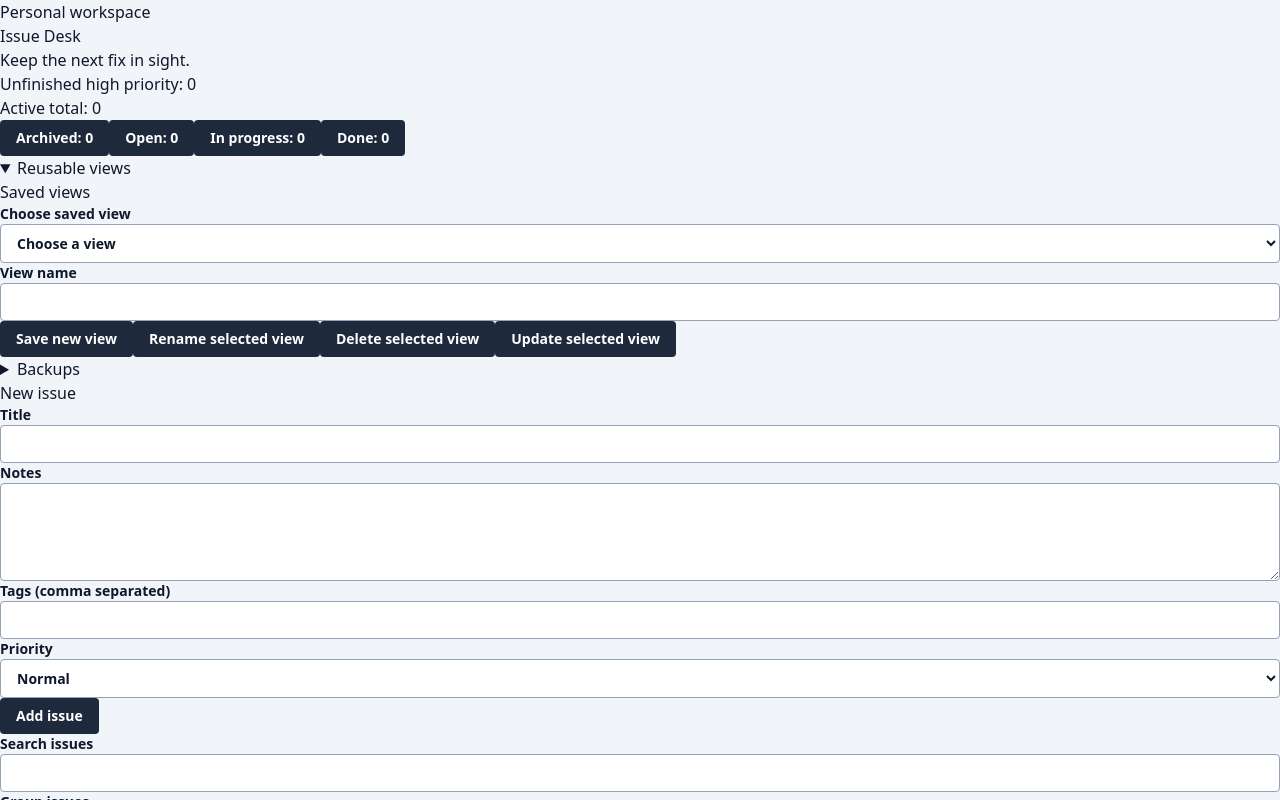
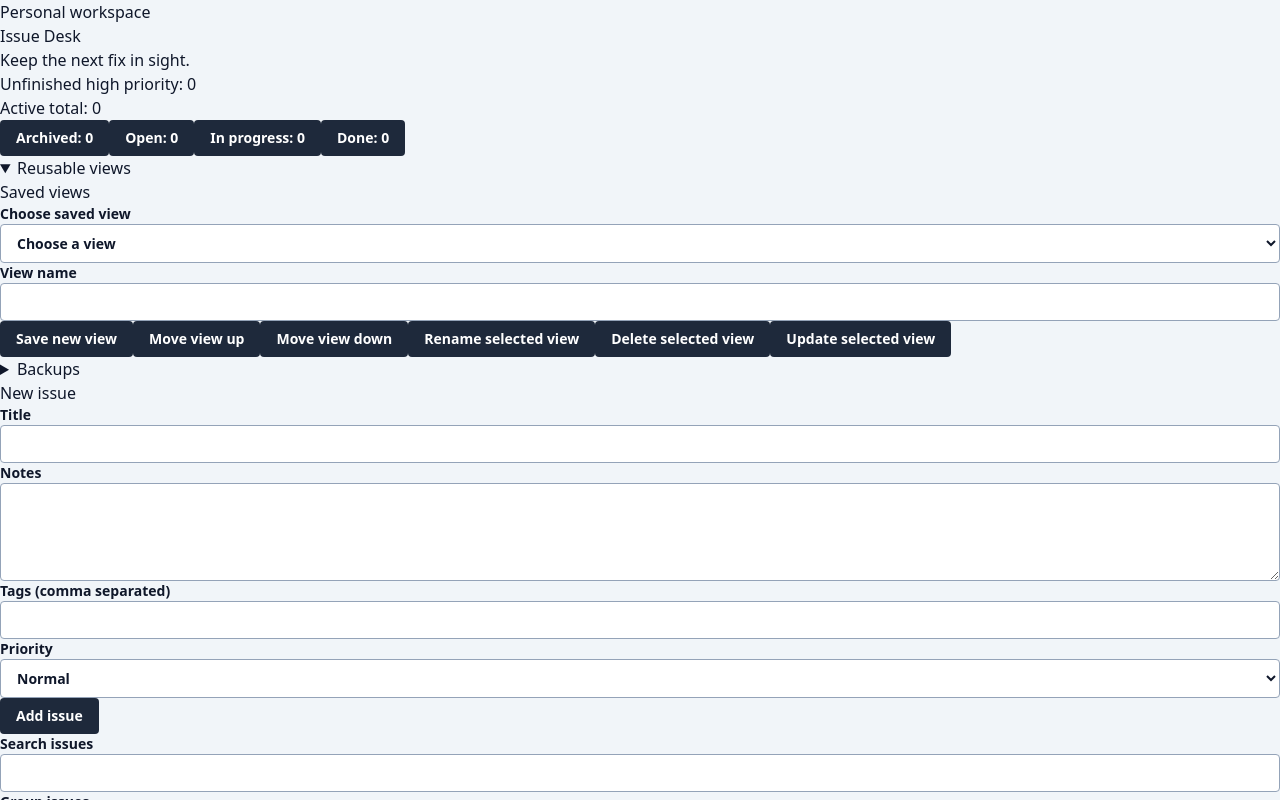
Before and after one commit to kirkduchesne/cairn, a React (Vite) app: page / in a window 1280 px wide. Both pictures are taken after a click on the heading "Reusable views". Shown: the top 800 px of the page. Built offline with nearby package versions, Linux system fonts and the light colour scheme.

Commit message:
feat: reorder reusable views

```diff
--- a/src/SavedViews.tsx
+++ b/src/SavedViews.tsx
@@ -88,6 +88,14 @@ export function SavedViews({
         >
           Save new view
         </button>
+        {([-1, 1] as const).map((direction) => {
+          const index = views.findIndex((view) => view.id === selected);
+          return <button type="button" key={direction} disabled={index < 0 || index + direction < 0 || index + direction >= views.length} onClick={() => {
+            const next = [...views];
+            [next[index], next[index + direction]] = [next[index + direction], next[index]];
+            save(next);
+          }}>Move view {direction === -1 ? 'up' : 'down'}</button>;
+        })}
         <button
           type="button"
           disabled={!selected}
```
